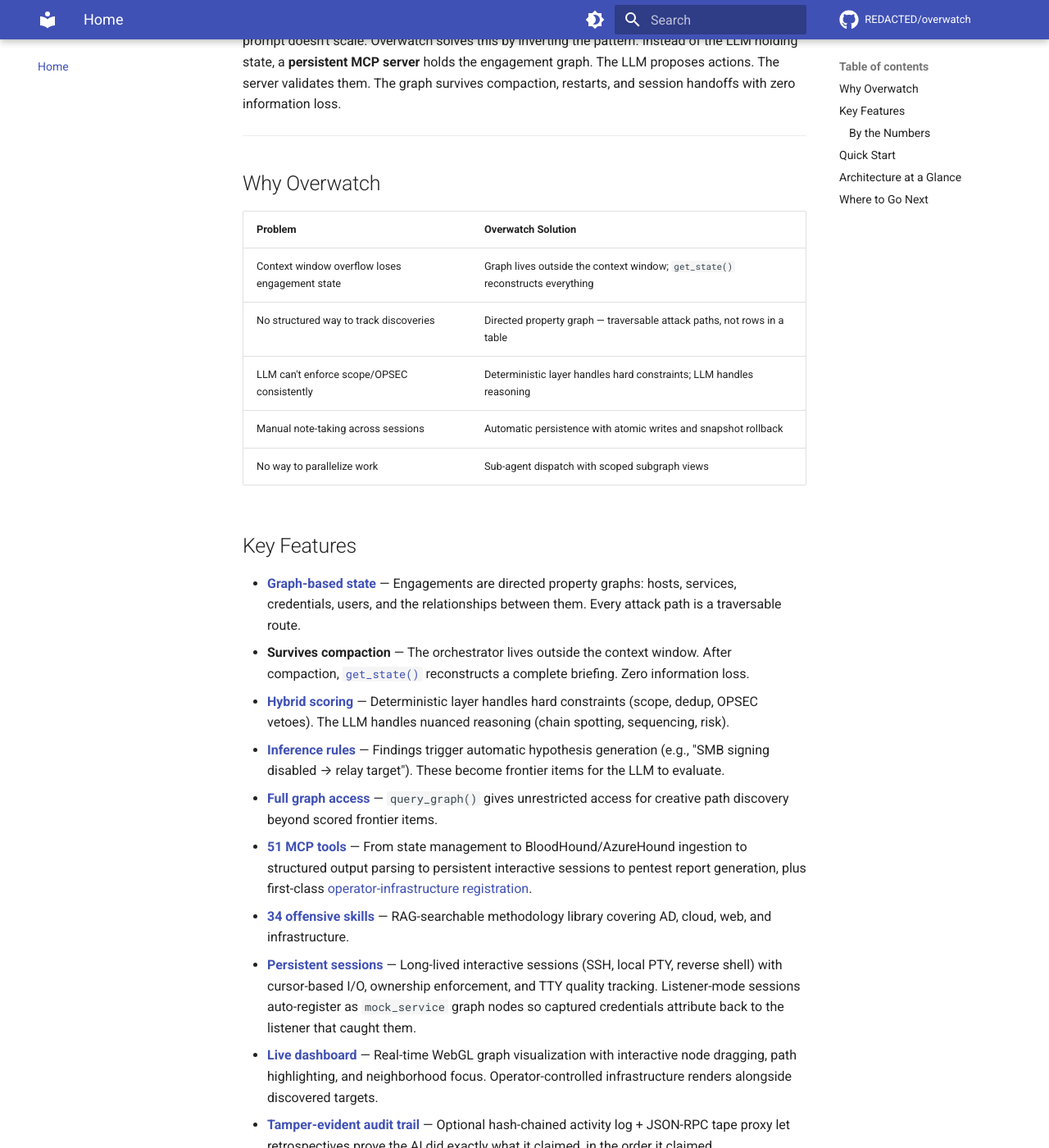
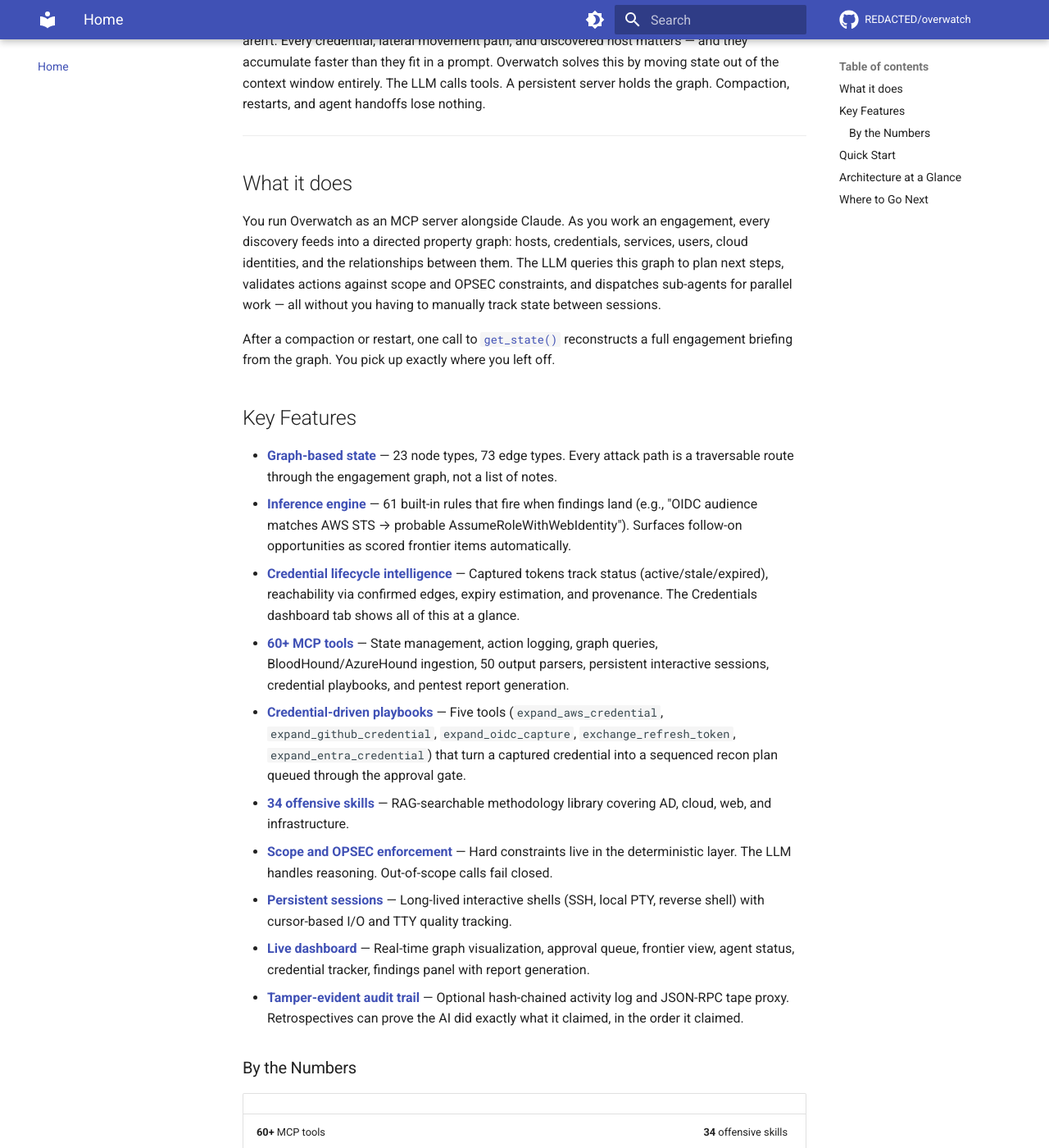
Before and after one commit to professor-moody/overwatch, an MkDocs documentation site: the page built from docs/index.md, in a window 1280 px wide and 1400 px high, scrolled down 283 px. Shown: the whole window at 82% size. Built offline with MkDocs 1.6.1 and Material for MkDocs 9.7.7, drawn with Linux system fonts in a browser that asks for light colours; comment, search, counter and statistics services are not loaded; some of the changed text lies outside the part shown.

Commit message:
docs: rewrite homepage — clearer framing, accurate numbers, credential playbooks
- Replace the "Why Overwatch" comparison table with a short "What it does"
  narrative paragraph that explains the actual use pattern (LLM calls tools,
  server holds graph, compaction loses nothing)
- Update all stale numbers: 51 tools → 60+, 28 parsers → 50, 2440+/99 tests
  → 2775+/127 files
- Add credential-driven playbooks to Key Features (five playbook tools)
- Add Credentials dashboard tab to credential lifecycle bullet
- Consolidate the two "By the Numbers" sections into one accurate table
- Remove the architecture-at-a-glance header (diagram speaks for itself)
- docs/tools/index.md: 55+ → 60+

Co-Authored-By: Claude Sonnet 4.6 <noreply@anthropic.com>

```diff
--- a/docs/index.md
+++ b/docs/index.md
@@ -1,45 +1,37 @@
 # Overwatch
 
-**An offensive security engagement orchestrator built as an MCP server.**
+**An MCP server that gives Claude a persistent engagement graph for offensive security operations.**
 
-LLM-powered penetration testing has a fundamental problem: the context window is finite, but engagements are not. Every discovery, credential, and relationship matters — and stuffing it into a prompt doesn't scale. Overwatch solves this by inverting the pattern. Instead of the LLM holding state, a **persistent MCP server** holds the engagement graph. The LLM proposes actions. The server validates them. The graph survives compaction, restarts, and session handoffs with zero information loss.
+The core problem with LLM-driven pentesting: context windows are finite but engagements aren't. Every credential, lateral movement path, and discovered host matters — and they accumulate faster than they fit in a prompt. Overwatch solves this by moving state out of the context window entirely. The LLM calls tools. A persistent server holds the graph. Compaction, restarts, and agent handoffs lose nothing.
 
 ---
 
-## Why Overwatch
+## What it does
 
-| Problem | Overwatch Solution |
-|---------|-------------------|
-| Context window overflow loses engagement state | Graph lives outside the context window; `get_state()` reconstructs everything |
-| No structured way to track discoveries | Directed property graph — traversable attack paths, not rows in a table |
-| LLM can't enforce scope/OPSEC consistently | Deterministic layer handles hard constraints; LLM handles reasoning |
-| Manual note-taking across sessions | Automatic persistence with atomic writes and snapshot rollback |
-| No way to parallelize work | Sub-agent dispatch with scoped subgraph views |
+You run Overwatch as an MCP server alongside Claude. As you work an engagement, every discovery feeds into a directed property graph: hosts, credentials, services, users, cloud identities, and the relationships between them. The LLM queries this graph to plan next steps, validates actions against scope and OPSEC constraints, and dispatches sub-agents for parallel work — all without you having to manually track state between sessions.
+
+After a compaction or restart, one call to [`get_state()`](tools/get-state.md) reconstructs a full engagement briefing from the graph. You pick up exactly where you left off.
 
 ## Key Features
 
-- **[Graph-based state](graph-model.md)** — Engagements are directed property graphs: hosts, services, credentials, users, and the relationships between them. Every attack path is a traversable route.
-- **Survives compaction** — The orchestrator lives outside the context window. After compaction, [`get_state()`](tools/get-state.md) reconstructs a complete briefing. Zero information loss.
-- **[Hybrid scoring](architecture.md#hybrid-scoring)** — Deterministic layer handles hard constraints (scope, dedup, OPSEC vetoes). The LLM handles nuanced reasoning (chain spotting, sequencing, risk).
-- **[Inference rules](architecture.md#inference-rules)** — Findings trigger automatic hypothesis generation (e.g., "SMB signing disabled → relay target"). These become frontier items for the LLM to evaluate.
-- **[Full graph access](tools/query-graph.md)** — `query_graph()` gives unrestricted access for creative path discovery beyond scored frontier items.
-- **[51 MCP tools](tools/index.md)** — From state management to BloodHound/AzureHound ingestion to structured output parsing to persistent interactive sessions to pentest report generation, plus first-class [operator-infrastructure registration](tools/register-mock-service.md).
+- **[Graph-based state](graph-model.md)** — 23 node types, 73 edge types. Every attack path is a traversable route through the engagement graph, not a list of notes.
+- **[Inference engine](architecture.md#inference-rules)** — 61 built-in rules that fire when findings land (e.g., "OIDC audience matches AWS STS → probable AssumeRoleWithWebIdentity"). Surfaces follow-on opportunities as scored frontier items automatically.
+- **[Credential lifecycle intelligence](concepts.md#credential-lifecycle)** — Captured tokens track status (active/stale/expired), reachability via confirmed edges, expiry estimation, and provenance. The Credentials dashboard tab shows all of this at a glance.
+- **[60+ MCP tools](tools/index.md)** — State management, action logging, graph queries, BloodHound/AzureHound ingestion, 50 output parsers, persistent interactive sessions, credential playbooks, and pentest report generation.
+- **[Credential-driven playbooks](tools/index.md)** — Five tools (`expand_aws_credential`, `expand_github_credential`, `expand_oidc_capture`, `exchange_refresh_token`, `expand_entra_credential`) that turn a captured credential into a sequenced recon plan queued through the approval gate.
 - **[34 offensive skills](skills/index.md)** — RAG-searchable methodology library covering AD, cloud, web, and infrastructure.
-- **[Persistent sessions](tools/sessions.md)** — Long-lived interactive sessions (SSH, local PTY, reverse shell) with cursor-based I/O, ownership enforcement, and TTY quality tracking. Listener-mode sessions auto-register as `mock_service` graph nodes so captured credentials attribute back to the listener that caught them.
-- **[Live dashboard](dashboard.md)** — Real-time WebGL graph visualization with interactive node dragging, path highlighting, and neighborhood focus. Operator-controlled infrastructure renders alongside discovered targets.
-- **[Tamper-evident audit trail](concepts.md#audit-trail)** — Optional hash-chained activity log + JSON-RPC tape proxy let retrospectives prove the AI did exactly what it claimed, in the order it claimed.
-- **[Retrospective analysis](playbook/retrospective.md)** — Post-engagement skill gaps, inference suggestions, RLVR training traces, automatic inference rule application, technique priors, and skill annotations.
-- **[IAM policy simulation](concepts.md#iam-policy-simulation)** — Cloud-native permission evaluation for AWS (deny-overrides-allow), Azure (RBAC scope hierarchy), and GCP (deny policy precedence).
-- **[Credential lifecycle intelligence](concepts.md#credential-lifecycle)** — Automatic expiry estimation, graduated frontier scoring, and provenance chain tracking.
-- **[Web attack path modeling](concepts.md#web-attack-path-modeling)** — API endpoint nodes, authentication bypass edges, and automated web attack inference rules.
+- **[Scope and OPSEC enforcement](concepts.md#opsec)** — Hard constraints live in the deterministic layer. The LLM handles reasoning. Out-of-scope calls fail closed.
+- **[Persistent sessions](tools/sessions.md)** — Long-lived interactive shells (SSH, local PTY, reverse shell) with cursor-based I/O and TTY quality tracking.
+- **[Live dashboard](dashboard.md)** — Real-time graph visualization, approval queue, frontier view, agent status, credential tracker, findings panel with report generation.
+- **[Tamper-evident audit trail](concepts.md#audit-trail)** — Optional hash-chained activity log and JSON-RPC tape proxy. Retrospectives can prove the AI did exactly what it claimed, in the order it claimed.
 
 ### By the Numbers
 
 | | |
 |---|---|
-| **51** MCP tools | **34** offensive skills |
-| **28** output parsers with 50 aliases (nmap, nxc, certipy, secretsdump, kerbrute, hashcat, responder, ldapsearch, enum4linux, rubeus, web dir enum, linpeas, nuclei, nikto, testssl, pacu, prowler, burp, zap, sqlmap, wpscan, getnpusers, getuserspns, gettgt, getst, smbclient, wmiexec, psexec) | **61** built-in declarative inference rules |
-| **2440+** tests across **99** files | **23** node types, **73** edge types |
+| **60+** MCP tools | **34** offensive skills |
+| **50** output parsers (nmap, nxc, certipy, secretsdump, kerbrute, hashcat, responder, ldapsearch, enum4linux, rubeus, web dir enum, linpeas, nuclei, nikto, testssl, pacu, prowler, sqlmap, wpscan, and more) | **61** built-in inference rules |
+| **2775+** tests across **127** files | **23** node types, **73** edge types |
 
 ## Quick Start
 
```
Also changed, not shown: docs/tools/index.md (+1 -1 lines).
